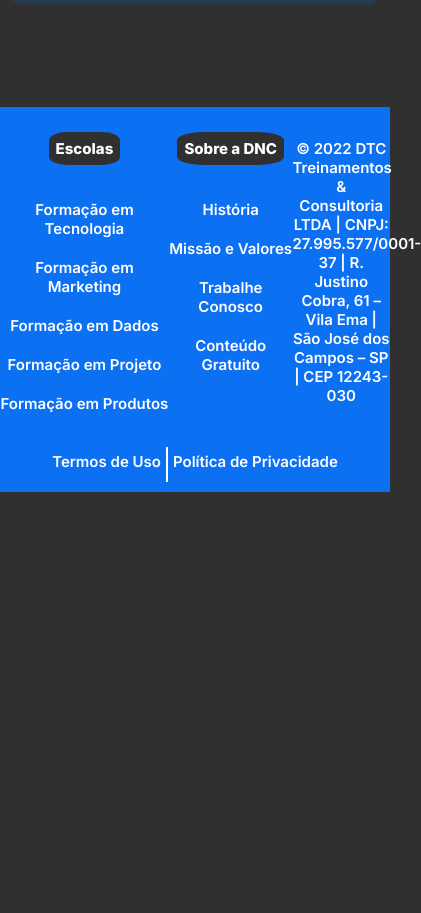
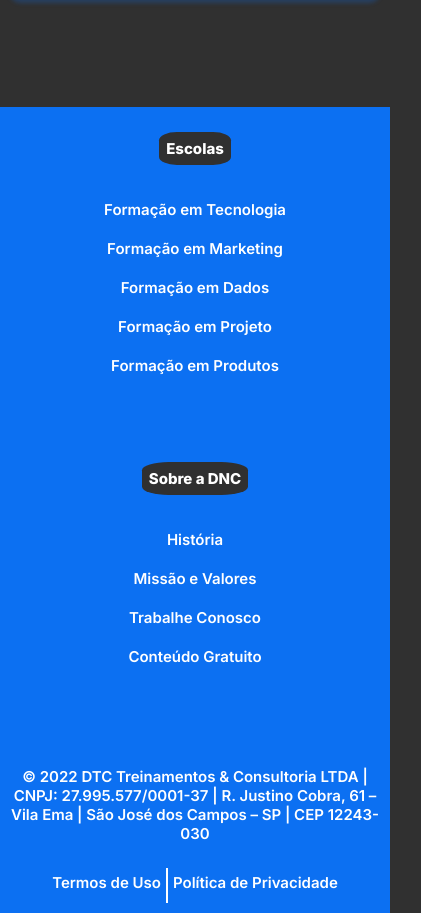
Before and after one commit to EduardoPateis/bootcamp-dnc, a plain HTML site: page index.html in a window 390 px wide. Shown: the part 1561-2474 px from the top of the page, 421 px wide, since content can reach past the window. Before the commit the page ends 2053 px from the top, so only its background shows below. Drawn offline with Linux system fonts and the light colour scheme.

Commit message:
Adicionando media querys para mobile no footer

```diff
--- a/estilo.css
+++ b/estilo.css
@@ -322,8 +322,14 @@ footer .linha2{
         font-size: 18px;
 
     }
-
-
+/*Footer */
+footer .linha1{
+    flex-direction: column;
+}
+footer .endereco{
+    width: 95%;
+    margin-bottom: 15px;
+}
 
 
 
```
